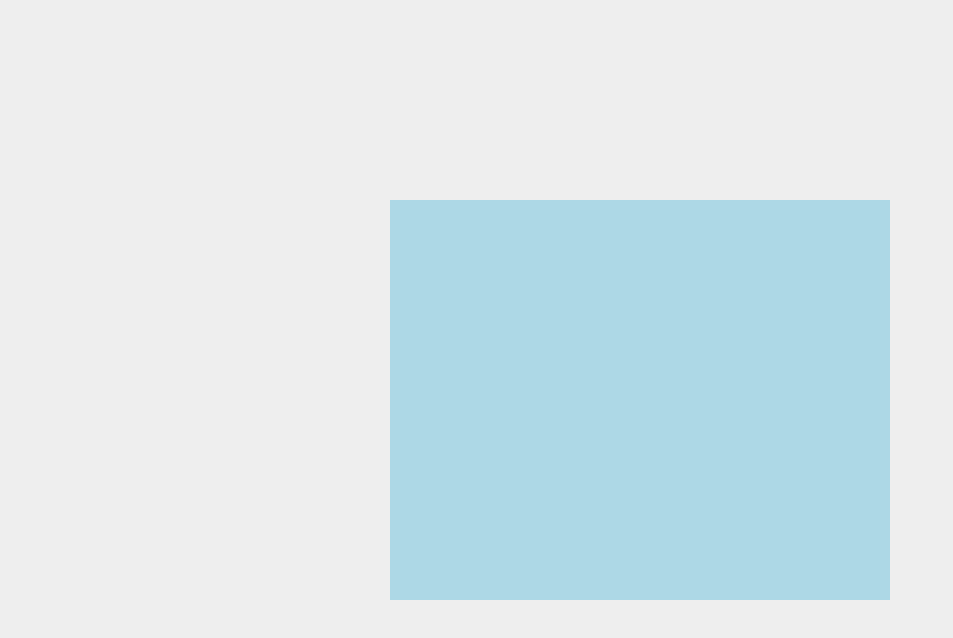
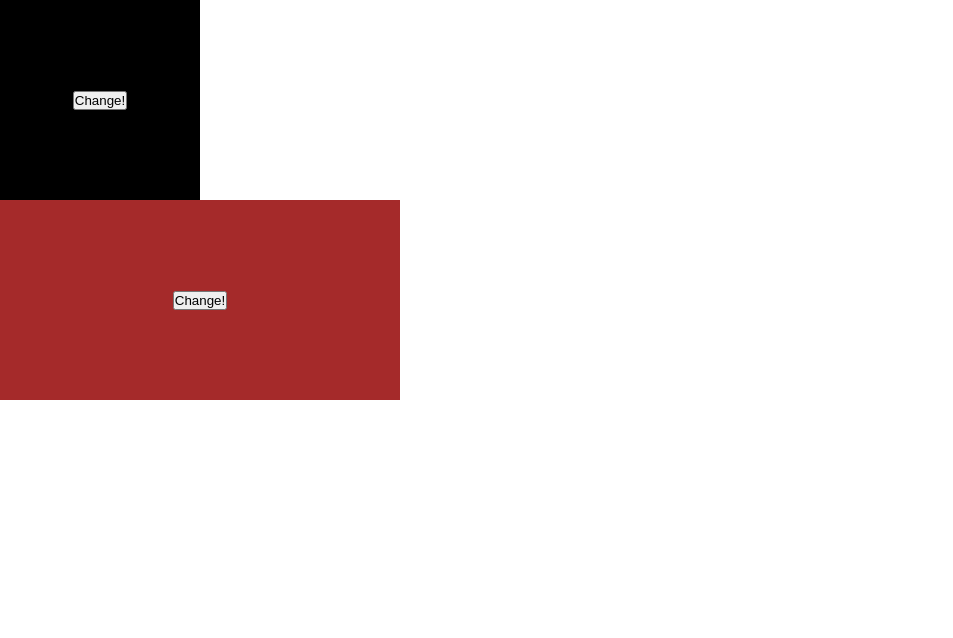
Before and after one commit to sonnybardhan/custom-components, a React (Create React App) app: page / in a window 1280 px wide. Shown: the top 638 px of the page, without its empty margins (0-953 px from the left). Built offline with nearby package versions, Linux system fonts and the light colour scheme.

Commit message:
practice ctx

```diff
--- a/src/App.js
+++ b/src/App.js
@@ -1,20 +1,21 @@
 import './App.css';
-import ToolTip from './components/tool-tip/ToolTip';
+import React, { useState, createContext } from 'react';
+import DummyComponent from './components/ctx-component/DummyComponent';
+import DummyComponent2 from './components/ctx-component/DummyComponent2';
+
+export const ThemeContext = createContext();
 
 function App() {
+  const [dark, setDark] = useState(true);
+
   return (
-    <div className='App'>
-      <ToolTip element={<Box />} message='Hi my name is so and so' />
-    </div>
+    <ThemeContext.Provider value={{ dark, setDark }}>
+      <div className=''>
+        <DummyComponent />
+        <DummyComponent2 />
+      </div>
+    </ThemeContext.Provider>
   );
 }
 
 export default App;
-
-function Box() {
-  return (
-    <div
-      style={{ width: '500px', height: '400px', backgroundColor: 'lightblue' }}
-    ></div>
-  );
-}
--- /dev/null
+++ b/src/components/ctx-component/DummyComponent.js
@@ -0,0 +1,23 @@
+import React, { useContext } from 'react';
+import { ThemeContext } from '../../App';
+
+const DummyComponent = () => {
+  const { dark, setDark } = useContext(ThemeContext);
+
+  return (
+    <div
+      style={{
+        width: '200px',
+        height: '200px',
+        backgroundColor: dark ? 'black' : '#ccc',
+        display: 'flex',
+        alignItems: 'center',
+        justifyContent: 'center',
+      }}
+    >
+      <button onClick={() => setDark(!dark)}>Change!</button>
+    </div>
+  );
+};
+
+export default DummyComponent;
--- /dev/null
+++ b/src/components/ctx-component/DummyComponent2.js
@@ -0,0 +1,23 @@
+import React, { useContext } from 'react';
+import { ThemeContext } from '../../App';
+
+const DummyComponent2 = () => {
+  const { dark, setDark } = useContext(ThemeContext);
+
+  return (
+    <div
+      style={{
+        width: '400px',
+        backgroundColor: dark ? 'brown' : 'tomato',
+        height: '200px',
+        display: 'flex',
+        alignItems: 'center',
+        justifyContent: 'center',
+      }}
+    >
+      <button onClick={() => setDark(!dark)}>Change!</button>
+    </div>
+  );
+};
+
+export default DummyComponent2;
```
